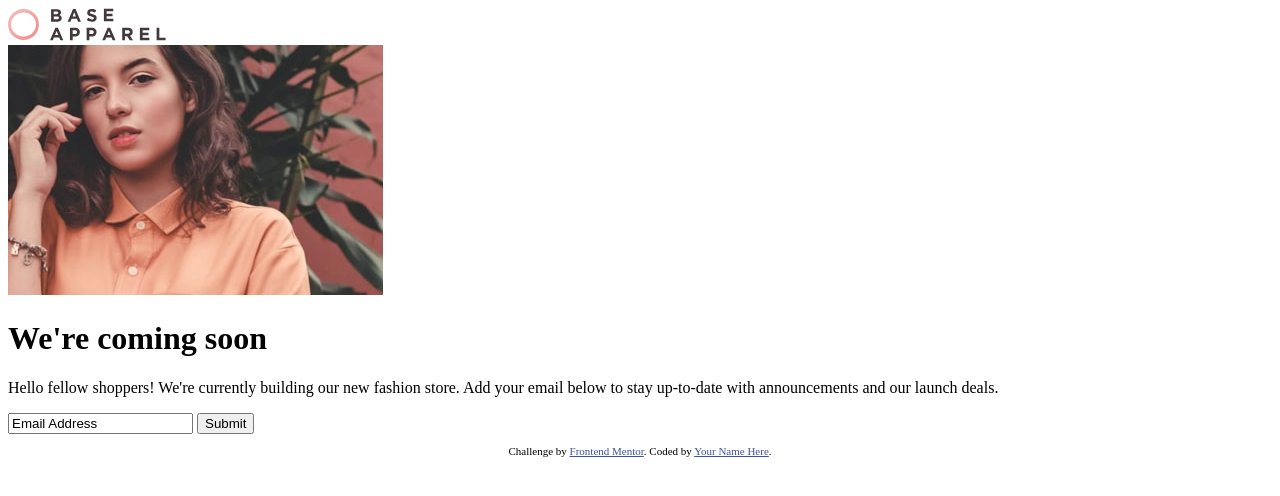
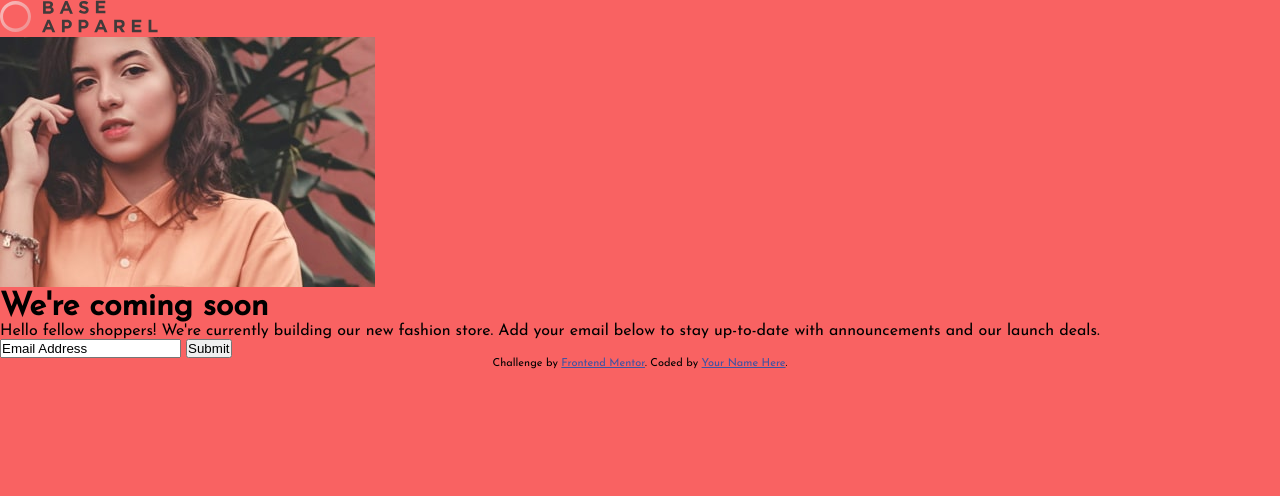
Before and after one commit to celfro/base-apparel, a plain HTML site: page index.html in a window 1280 px wide. Drawn offline with Linux system fonts and the light colour scheme.

Commit message:
modified html, started css styling

```diff
--- a/index.html
+++ b/index.html
@@ -3,12 +3,10 @@
 <head>
   <meta charset="UTF-8">
   <meta name="viewport" content="width=device-width, initial-scale=1.0"> <!-- displays site properly based on user's device -->
-
   <link rel="icon" type="image/png" sizes="32x32" href="./images/favicon-32x32.png">
-
+  <link rel="stylesheet" href="styles.css">
+  <link href="https://fonts.googleapis.com/css?family=Josefin+Sans&display=swap" rel="stylesheet">
   <title>Frontend Mentor | Base Apparel coming soon page</title>
-
-  <!-- Feel free to remove these styles or customise in your own stylesheet 👍 -->
   <style>
     .attribution { font-size: 11px; text-align: center; }
     .attribution a { color: hsl(228, 45%, 44%); }
--- /dev/null
+++ b/styles.css
@@ -0,0 +1,13 @@
+* {
+  margin: 0;
+  padding: 0;
+}
+
+body {
+  background-color: hsl(0, 93%, 68%);
+  font-family: 'Josefin Sans', sans-serif;
+}
+
+header {
+
+}
```
